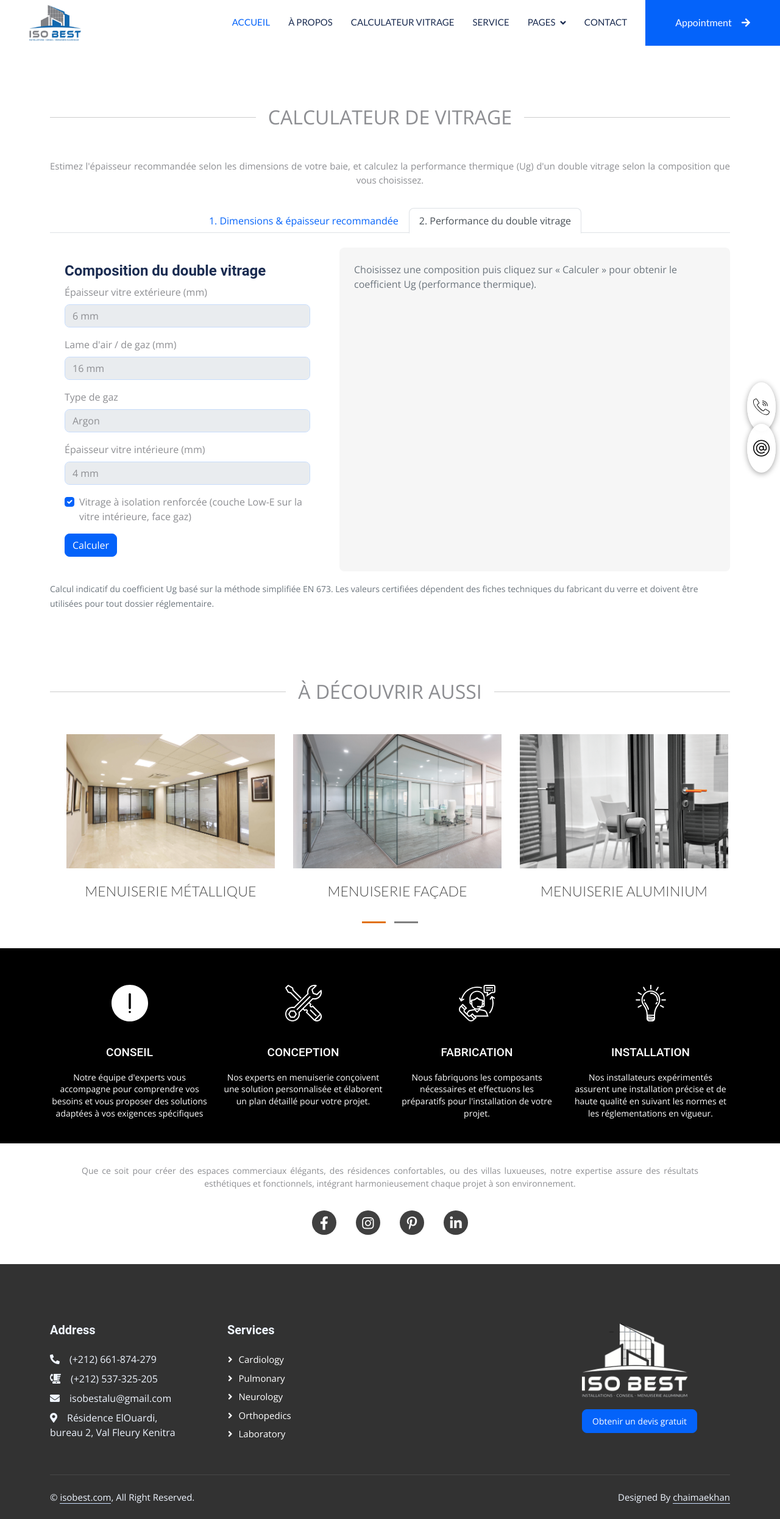
After one commit to hajar-iso/iso-best, a Django app: page /products/calculateur-vitrage/ in a window 1280 px wide, after a click on "2. Performance du double vitrage". The commit adds this page. Shown: the whole page at 61% size. Run offline with Django 5.2, Linux system fonts and the light colour scheme; some libraries are stand-ins or nearby versions; grey boxes are pictures that could not be loaded.

Commit message:
Ajout d'un calculateur de vitrage (dimensions + performance double vitrage)
Nouvelle page /products/calculateur-vitrage/ avec deux outils :
- estimation de l'épaisseur de verre recommandée à partir des dimensions
  (largeur x hauteur) saisies
- calcul du coefficient Ug (performance thermique) d'un double vitrage
  selon la composition choisie (épaisseurs, lame de gaz, type de gaz,
  option Low-E), basé sur la méthode simplifiée EN 673

Co-Authored-By: Claude Sonnet 5 <noreply@anthropic.com>
Claude-Session: https://claude.ai/code/session_01M8VoMpbGAdjsAuDbAhjDu7

```diff
--- a/myapp/templates/basefiles/nav.html
+++ b/myapp/templates/basefiles/nav.html
@@ -120,6 +120,7 @@
             <div class="navbar-nav ms-auto p-4 p-lg-0">
                 <a href="{%url 'home' %}" class="nav-item nav-link active">Accueil</a>
                 <a href="{%url 'about' %}" class="nav-item nav-link">À propos</a>
+                <a href="{%url 'calculateur_vitrage' %}" class="nav-item nav-link">Calculateur Vitrage</a>
                 <a href="service.html" class="nav-item nav-link">Service</a>
                 <div class="nav-item dropdown">
                     <a href="#" class="nav-link dropdown-toggle" data-bs-toggle="dropdown">Pages</a>
--- /dev/null
+++ b/myapp/templates/calculateur_vitrage.html
@@ -0,0 +1,262 @@
+{% extends  'basefiles/baseprudct.html' %}
+{% load static %}
+{% block title %}Calculateur Vitrage{% endblock %}
+{% block content %}
+<div class="container-xxl py-5">
+    <div class="container">
+        <div class="block-head text-center mb-4">
+            <h2 class="title"><span>CALCULATEUR DE VITRAGE</span></h2>
+            <p>
+                Estimez l'épaisseur recommandée selon les dimensions de votre baie, et calculez la performance
+                thermique (Ug) d'un double vitrage selon la composition que vous choisissez.
+            </p>
+        </div>
+
+        <ul class="nav nav-tabs justify-content-center mb-4" id="vitrageTabs">
+            <li class="nav-item">
+                <a class="nav-link active" href="javascript:void(0)" onclick="afficherOnglet('tab-dimensions', this)">1. Dimensions &amp; épaisseur recommandée</a>
+            </li>
+            <li class="nav-item">
+                <a class="nav-link" href="javascript:void(0)" onclick="afficherOnglet('tab-composition', this)">2. Performance du double vitrage</a>
+            </li>
+        </ul>
+
+        <div class="tab-content">
+
+            <!-- ===================== TAB 1 : DIMENSIONS ===================== -->
+            <div class="tab-pane" id="tab-dimensions" style="display:block;">
+                <div class="row">
+                    <div class="col-lg-5">
+                        <div class="p-4 bg-color rounded">
+                            <h4>Dimensions du vitrage</h4>
+                            <div class="mb-3">
+                                <label class="form-label">Largeur (cm)</label>
+                                <input type="number" min="1" step="0.1" class="form-control" id="dimLargeur" value="120">
+                            </div>
+                            <div class="mb-3">
+                                <label class="form-label">Hauteur (cm)</label>
+                                <input type="number" min="1" step="0.1" class="form-control" id="dimHauteur" value="150">
+                            </div>
+                            <button type="button" class="btn btn-primary" onclick="calculerDimensions()">Calculer</button>
+                        </div>
+                    </div>
+                    <div class="col-lg-7">
+                        <div class="p-4 rounded" id="resultDimensions" style="background:#f6f6f6; min-height:100%;">
+                            <p class="text-muted">Renseignez les dimensions puis cliquez sur « Calculer » pour obtenir la surface et l'épaisseur de verre minimale recommandée.</p>
+                        </div>
+                    </div>
+                </div>
+                <p class="mt-3"><small class="text-muted">
+                    Estimation indicative basée sur des abaques simplifiés (verre monolithique / recuit, exposition au vent modérée).
+                    Pour les grandes surfaces, les façades, ou les zones à forte exposition au vent, une étude technique conforme
+                    à la norme en vigueur (DTU 39 / NM) est obligatoire avant tout choix définitif.
+                </small></p>
+            </div>
+
+            <!-- ===================== TAB 2 : COMPOSITION ===================== -->
+            <div class="tab-pane" id="tab-composition" style="display:none;">
+                <div class="row">
+                    <div class="col-lg-5">
+                        <div class="p-4 bg-color rounded">
+                            <h4>Composition du double vitrage</h4>
+
+                            <div class="mb-3">
+                                <label class="form-label">Épaisseur vitre extérieure (mm)</label>
+                                <select class="form-control" id="epVitre1">
+                                    <option value="4">4 mm</option>
+                                    <option value="5">5 mm</option>
+                                    <option value="6" selected>6 mm</option>
+                                    <option value="8">8 mm</option>
+                                    <option value="10">10 mm</option>
+                                    <option value="12">12 mm</option>
+                                </select>
+                            </div>
+
+                            <div class="mb-3">
+                                <label class="form-label">Lame d'air / de gaz (mm)</label>
+                                <select class="form-control" id="lameGaz">
+                                    <option value="6">6 mm</option>
+                                    <option value="8">8 mm</option>
+                                    <option value="10">10 mm</option>
+                                    <option value="12">12 mm</option>
+                                    <option value="14">14 mm</option>
+                                    <option value="16" selected>16 mm</option>
+                                    <option value="18">18 mm</option>
+                                    <option value="20">20 mm</option>
+                                </select>
+                            </div>
+
+                            <div class="mb-3">
+                                <label class="form-label">Type de gaz</label>
+                                <select class="form-control" id="typeGaz">
+                                    <option value="air">Air</option>
+                                    <option value="argon" selected>Argon</option>
+                                    <option value="krypton">Krypton</option>
+                                </select>
+                            </div>
+
+                            <div class="mb-3">
+                                <label class="form-label">Épaisseur vitre intérieure (mm)</label>
+                                <select class="form-control" id="epVitre2">
+                                    <option value="4" selected>4 mm</option>
+                                    <option value="5">5 mm</option>
+                                    <option value="6">6 mm</option>
+                                    <option value="8">8 mm</option>
+                                    <option value="10">10 mm</option>
+                                    <option value="12">12 mm</option>
+                                </select>
+                            </div>
+
+                            <div class="mb-3 form-check">
+                                <input type="checkbox" class="form-check-input" id="lowE" checked>
+                                <label class="form-check-label" for="lowE">
+                                    Vitrage à isolation renforcée (couche Low-E sur la vitre intérieure, face gaz)
+                                </label>
+                            </div>
+
+                            <button type="button" class="btn btn-primary" onclick="calculerComposition()">Calculer</button>
+                        </div>
+                    </div>
+                    <div class="col-lg-7">
+                        <div class="p-4 rounded" id="resultComposition" style="background:#f6f6f6; min-height:100%;">
+                            <p class="text-muted">Choisissez une composition puis cliquez sur « Calculer » pour obtenir le coefficient Ug (performance thermique).</p>
+                        </div>
+                    </div>
+                </div>
+                <p class="mt-3"><small class="text-muted">
+                    Calcul indicatif du coefficient Ug basé sur la méthode simplifiée EN 673. Les valeurs certifiées
+                    dépendent des fiches techniques du fabricant du verre et doivent être utilisées pour tout dossier réglementaire.
+                </small></p>
+            </div>
+
+        </div>
+    </div>
+</div>
+
+<script>
+/* ---------- Bascule d'onglets (implémentation autonome, sans dépendre du JS de Bootstrap) ---------- */
+function afficherOnglet(idOnglet, lien) {
+    var panneaux = document.querySelectorAll('#tab-dimensions, #tab-composition');
+    for (var i = 0; i < panneaux.length; i++) {
+        panneaux[i].style.display = 'none';
+    }
+    document.getElementById(idOnglet).style.display = 'block';
+
+    var liens = document.querySelectorAll('#vitrageTabs .nav-link');
+    for (var j = 0; j < liens.length; j++) {
+        liens[j].classList.remove('active');
+    }
+    lien.classList.add('active');
+}
+
+/* ---------- Tab 1 : dimensions -> épaisseur recommandée (abaque indicatif) ---------- */
+var EPAISSEURS = [
+    { mm: 4,  maxArea: 1.0, maxDim: 130 },
+    { mm: 5,  maxArea: 1.5, maxDim: 150 },
+    { mm: 6,  maxArea: 2.2, maxDim: 180 },
+    { mm: 8,  maxArea: 3.5, maxDim: 220 },
+    { mm: 10, maxArea: 5.0, maxDim: 260 },
+    { mm: 12, maxArea: 7.0, maxDim: 300 }
+];
+
+function calculerDimensions() {
+    var largeur = parseFloat(document.getElementById('dimLargeur').value);
+    var hauteur = parseFloat(document.getElementById('dimHauteur').value);
+    var box = document.getElementById('resultDimensions');
+
+    if (!largeur || !hauteur || largeur <= 0 || hauteur <= 0) {
+        box.innerHTML = '<p class="text-danger">Veuillez saisir des dimensions valides.</p>';
+        return;
+    }
+
+    var surface = (largeur / 100) * (hauteur / 100);
+    var grandeDim = Math.max(largeur, hauteur);
+
+    var recommandation = null;
+    for (var i = 0; i < EPAISSEURS.length; i++) {
+        var e = EPAISSEURS[i];
+        if (surface <= e.maxArea && grandeDim <= e.maxDim) {
+            recommandation = e.mm;
+            break;
+        }
+    }
+
+    var html = '<h4>Résultat</h4>';
+    html += '<p><strong>Surface :</strong> ' + surface.toFixed(2) + ' m²</p>';
+    html += '<p><strong>Plus grande dimension :</strong> ' + grandeDim.toFixed(0) + ' cm</p>';
+
+    if (recommandation) {
+        html += '<p><strong>Épaisseur de verre minimale recommandée :</strong> ' + recommandation + ' mm (par feuille, en double vitrage)</p>';
+    } else {
+        html += '<p><strong>Épaisseur de verre minimale recommandée :</strong> supérieure à 12 mm, ou vitrage feuilleté / trempé structurel &mdash; une étude technique est nécessaire.</p>';
+    }
+    html += '<p class="text-muted">Basé sur une exposition au vent modérée. En façade, en hauteur, ou en zone très exposée, l\'épaisseur doit être vérifiée selon la norme en vigueur.</p>';
+    box.innerHTML = html;
+}
+
+/* ---------- Tab 2 : composition -> Ug (méthode simplifiée EN 673) ---------- */
+var GAZ = {
+    air:     { lambda: 0.0240, mu: 17.30e-6, rho: 1.223, cp: 1008 },
+    argon:   { lambda: 0.0163, mu: 22.03e-6, rho: 1.699, cp: 519  },
+    krypton: { lambda: 0.0090, mu: 25.51e-6, rho: 3.560, cp: 245  }
+};
+
+var SIGMA = 5.67e-8;   // constante de Stefan-Boltzmann
+var TM = 283;          // température moyenne de la lame (K), conditions EN 673
+var DELTA_T = 15;      // écart de température (K), conditions EN 673
+var G = 9.81;
+var RSI = 0.13;        // résistance surfacique interne (m².K/W)
+var RSE = 0.04;        // résistance surfacique externe (m².K/W)
+var LAMBDA_VERRE = 1.0; // conductivité thermique du verre (W/m.K)
+var EMISSIVITE_NORMALE = 0.837;
+var EMISSIVITE_LOWE = 0.04;
+
+function resistanceLame(gapMm, gazKey, emissivite1, emissivite2) {
+    var s = gapMm / 1000; // m
+    var g = GAZ[gazKey];
+
+    var Ra = (Math.pow(g.rho, 2) * Math.pow(s, 3) * G * DELTA_T * g.cp) / (TM * g.mu * g.lambda);
+    var Nu = 0.035 * Math.pow(Ra, 0.38);
+    if (Nu < 1) { Nu = 1; }
+
+    var hg = Nu * g.lambda / s;
+    var hr = 4 * SIGMA * Math.pow(TM, 3) / ((1 / emissivite1) + (1 / emissivite2) - 1);
+    var hs = hg + hr;
+
+    return 1 / hs;
+}
+
+function calculerComposition() {
+    var e1 = parseFloat(document.getElementById('epVitre1').value);
+    var gap = parseFloat(document.getElementById('lameGaz').value);
+    var gaz = document.getElementById('typeGaz').value;
+    var e2 = parseFloat(document.getElementById('epVitre2').value);
+    var lowE = document.getElementById('lowE').checked;
+
+    var emissivite1 = EMISSIVITE_NORMALE;
+    var emissivite2 = lowE ? EMISSIVITE_LOWE : EMISSIVITE_NORMALE;
+
+    var Rverre1 = (e1 / 1000) / LAMBDA_VERRE;
+    var Rverre2 = (e2 / 1000) / LAMBDA_VERRE;
+    var Rlame = resistanceLame(gap, gaz, emissivite1, emissivite2);
+
+    var Ug = 1 / (RSI + RSE + Rverre1 + Rverre2 + Rlame);
+    var epaisseurTotale = e1 + gap + e2;
+
+    var classe;
+    if (Ug < 1.1) { classe = 'Vitrage à Isolation Renforcée haute performance'; }
+    else if (Ug < 1.6) { classe = 'Vitrage à Isolation Renforcée (VIR) standard'; }
+    else if (Ug < 2.5) { classe = 'Double vitrage standard'; }
+    else { classe = 'Double vitrage basique, peu isolant'; }
+
+    var box = document.getElementById('resultComposition');
+    var html = '<h4>Résultat</h4>';
+    html += '<p><strong>Composition :</strong> ' + e1 + ' / ' + gap + ' (' + gaz + ') / ' + e2 + ' mm';
+    html += (lowE ? ' &mdash; couche Low-E' : '') + '</p>';
+    html += '<p><strong>Épaisseur totale du vitrage :</strong> ' + epaisseurTotale + ' mm</p>';
+    html += '<p><strong>Coefficient Ug :</strong> ' + Ug.toFixed(2) + ' W/m².K</p>';
+    html += '<p><strong>Catégorie :</strong> ' + classe + '</p>';
+    box.innerHTML = html;
+}
+</script>
+{% endblock %}
--- a/myapp/urls.py
+++ b/myapp/urls.py
@@ -50,6 +50,7 @@ urlpatterns = [
     path("slidesfile/",views.slidesfile,name="slidesfile"),
     path("prod/",views.prod,name="prod"),
     path("about/",views.about,name="about"),
+    path("calculateur-vitrage/",views.calculateur_vitrage,name="calculateur_vitrage"),
 
 
 ]
--- a/myapp/views.py
+++ b/myapp/views.py
@@ -95,3 +95,5 @@ def home(request):
     return render(request, 'home.html')
 def about(request):
     return render(request, 'about.html')
+def calculateur_vitrage(request):
+    return render(request, 'calculateur_vitrage.html')
```
